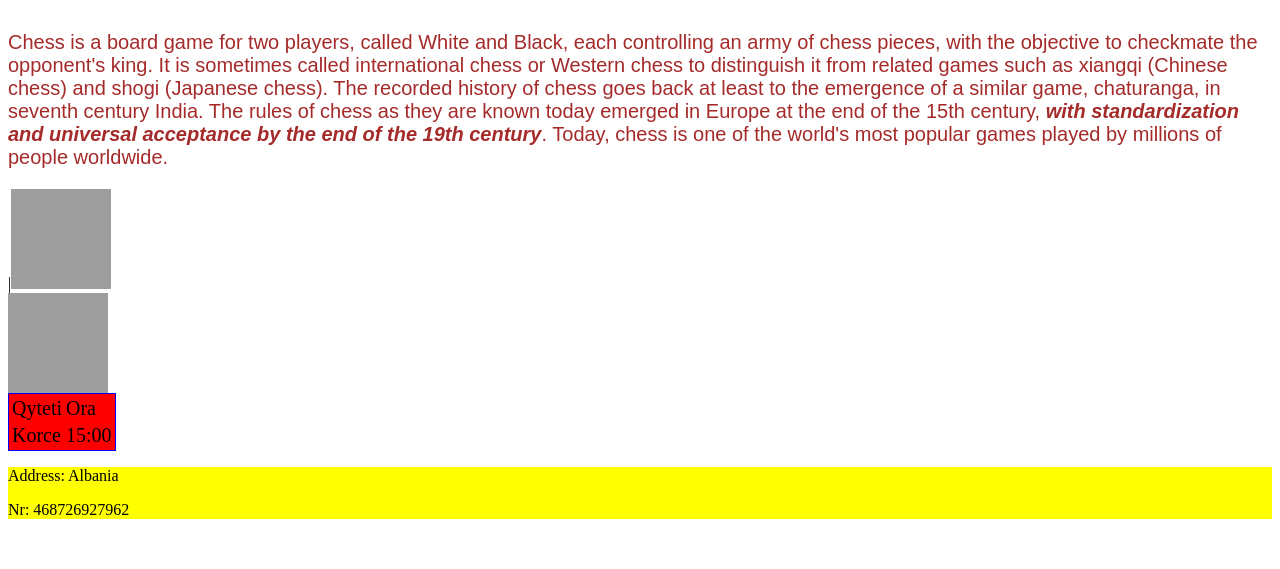
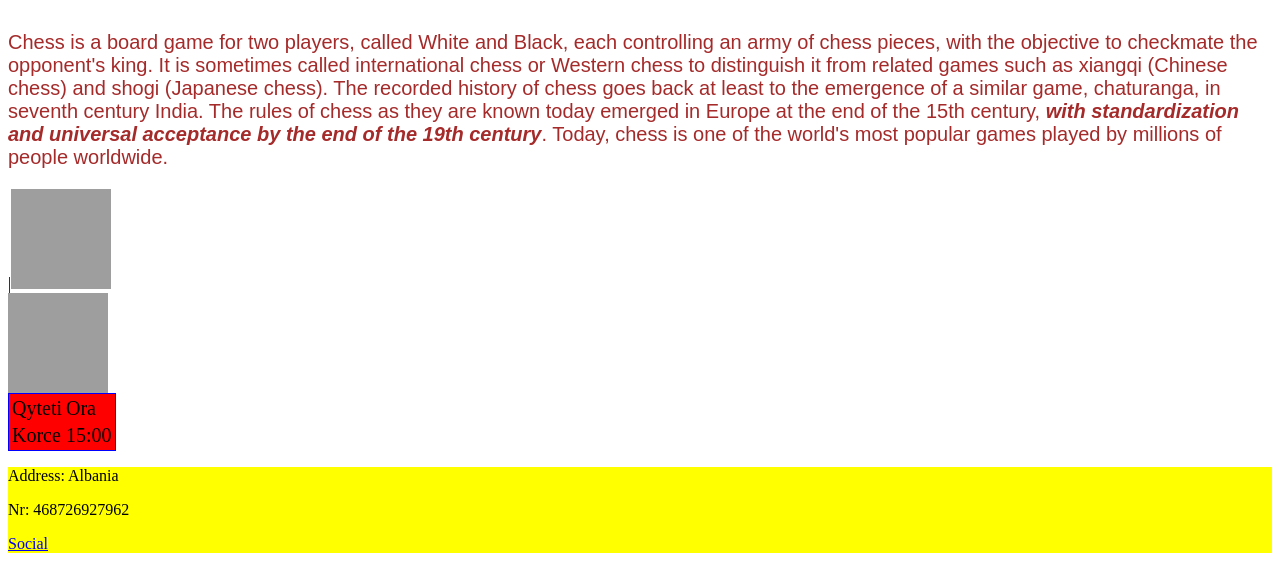
Before and after one commit to rushanjolin/module3lesson4, a plain HTML site: page index.html in a window 1280 px wide. Shown: the part 383-952 px from the top of the page. Before the commit the page ends 918 px from the top, so only its background shows below. Drawn offline with Linux system fonts and the light colour scheme; grey boxes are pictures that could not be loaded.

Commit message:
Update index.html

```diff
--- a/index.html
+++ b/index.html
@@ -32,5 +32,6 @@
 <footer style="background-color: yellow;">
     <p>Address: Albania</p>
     <p>Nr: 468726927962</p>
+    <p><a href="https://www.tiktok.com/">Social</a></p>
 </footer>
 </html>
```
